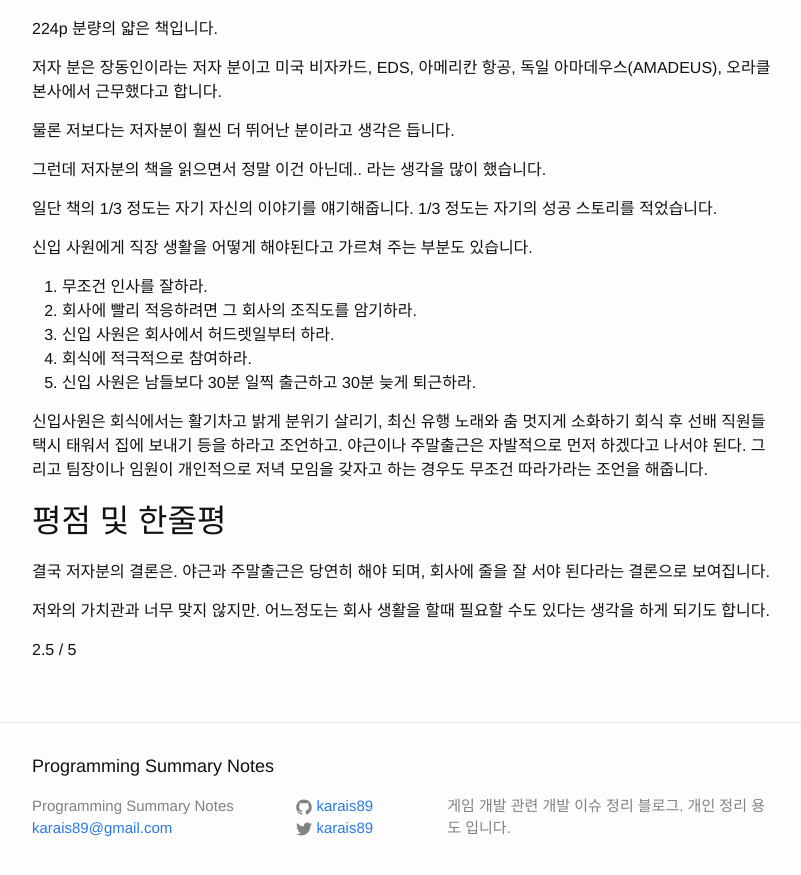
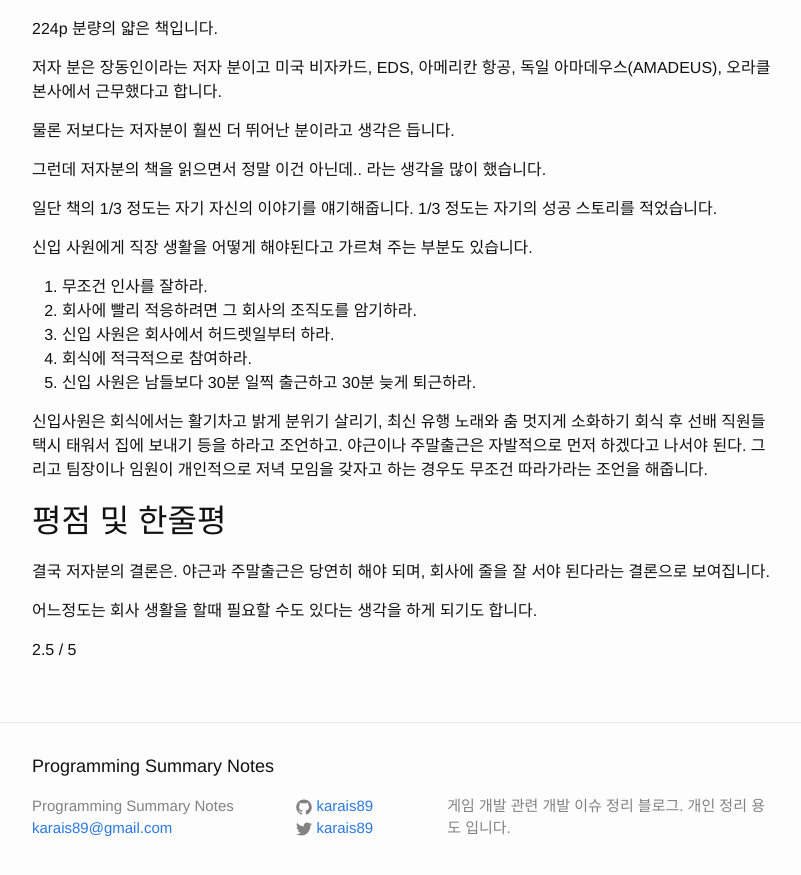
Before and after one commit to karais89/karais89.github.io_back, a Jekyll site: the page built from _posts/2017-10-13-How-to-live-as-an-IT-professional.markdown, in a window 1280 px wide and 900 px high, scrolled down 896 px. Shown: the top 875 px of the window, without its empty margins (238-1039 px from the left). Built offline with Jekyll 4.4.1, drawn with Linux system fonts in a browser that asks for light colours; comment, search, counter and statistics services are not loaded.

Commit message:
Modify Post

```diff
--- a/_posts/2017-10-13-How-to-live-as-an-IT-professional.markdown
+++ b/_posts/2017-10-13-How-to-live-as-an-IT-professional.markdown
@@ -48,6 +48,6 @@
 
 결국 저자분의 결론은. 야근과 주말출근은 당연히 해야 되며, 회사에 줄을 잘 서야 된다라는 결론으로 보여집니다.
 
-저와의 가치관과 너무 맞지 않지만. 어느정도는 회사 생활을 할때 필요할 수도 있다는 생각을 하게 되기도 합니다.
+어느정도는 회사 생활을 할때 필요할 수도 있다는 생각을 하게 되기도 합니다.
 
 2.5 / 5
```
